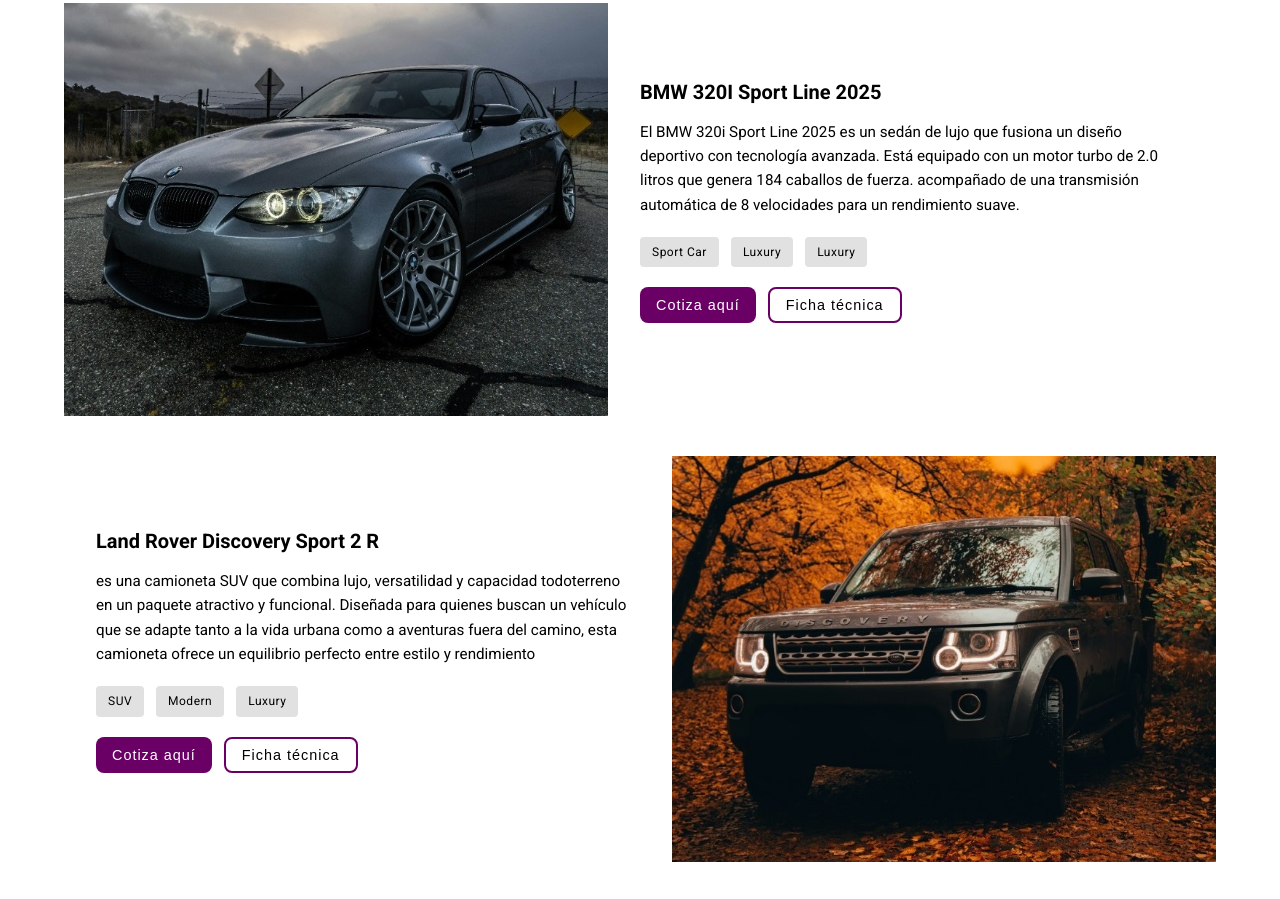
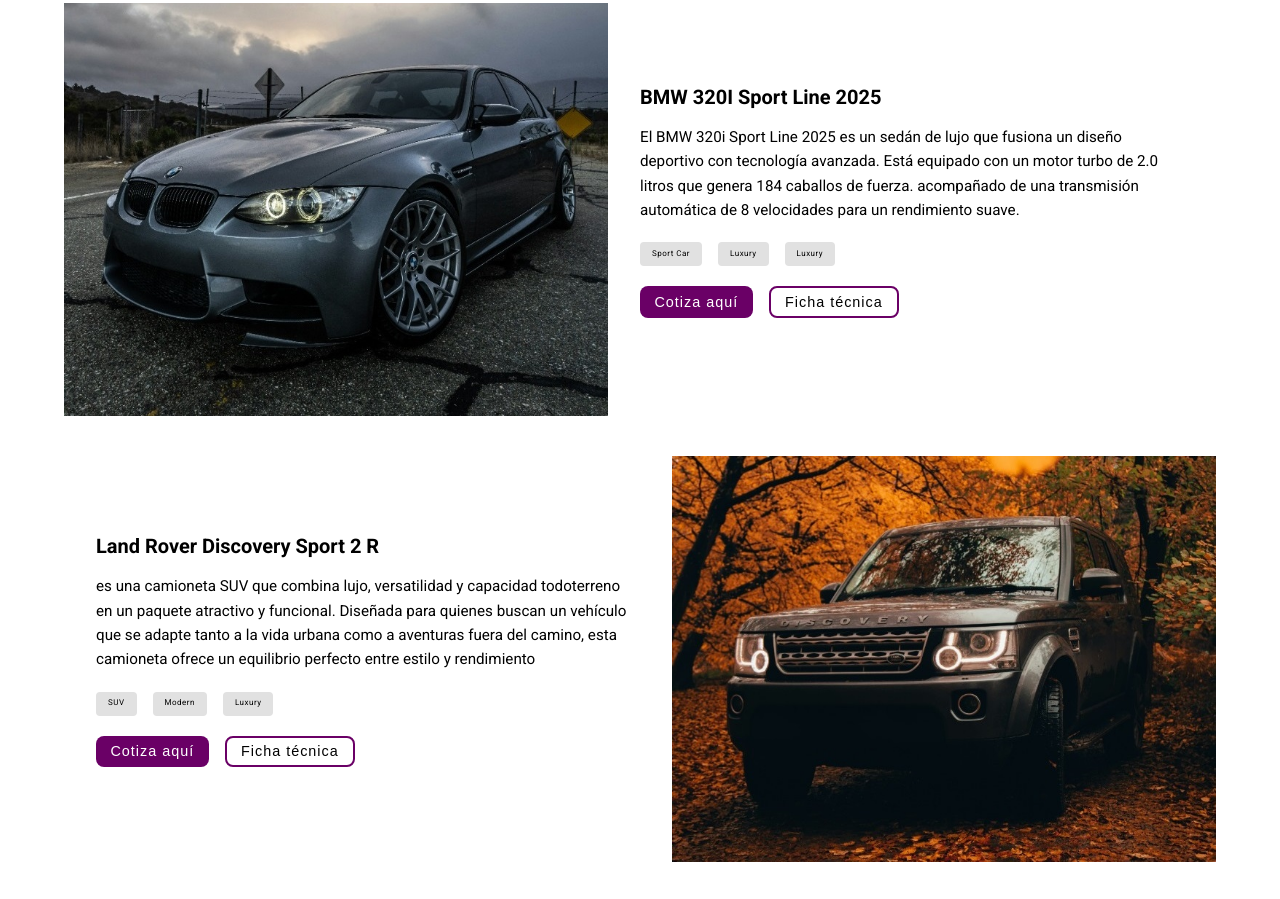
Before and after one commit to jesualdog/Prueba-T-cnica-Dentsu, a plain HTML site: page index.html in a window 1280 px wide. Shown: the part 1045-1944 px from the top of the page. Drawn offline with Linux system fonts and the light colour scheme.

Commit message:
Corregir error en visualizacion de botones en movil

```diff
--- a/css/style.css
+++ b/css/style.css
@@ -293,7 +293,8 @@ body {
     display: flex;
     gap: 0.75rem;
     margin-bottom: 1.25rem;
-
+    display: flex;
+    gap: 1rem;
 }
 
 .tags span {
@@ -301,9 +302,13 @@ body {
     color: #000;
     padding: 0.35rem 0.75rem;
     border-radius: 4px;
-    font-size: 0.75rem;
+    font-size: 0.5rem;
     font-weight: 500;
     letter-spacing: 0.5px;
+}
+
+.tags button {
+    padding: 0.37rem 0.9rem;
 }
 
 .card-buttons {
```
Also changed, not shown: index.html (+3 -2 lines).
